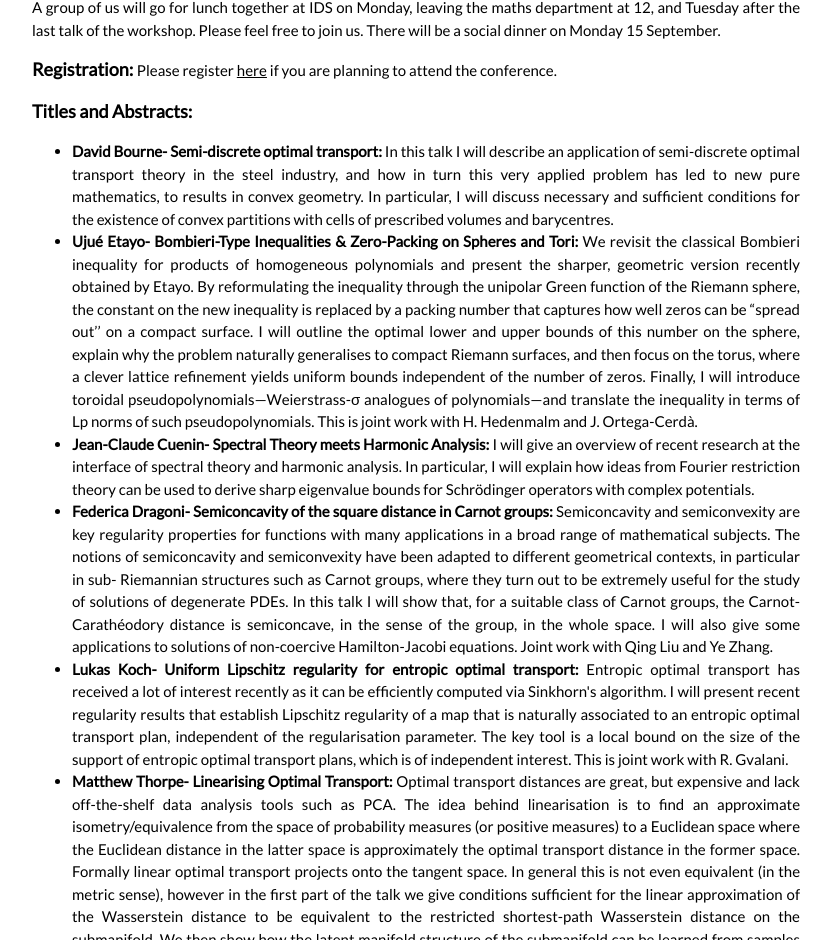
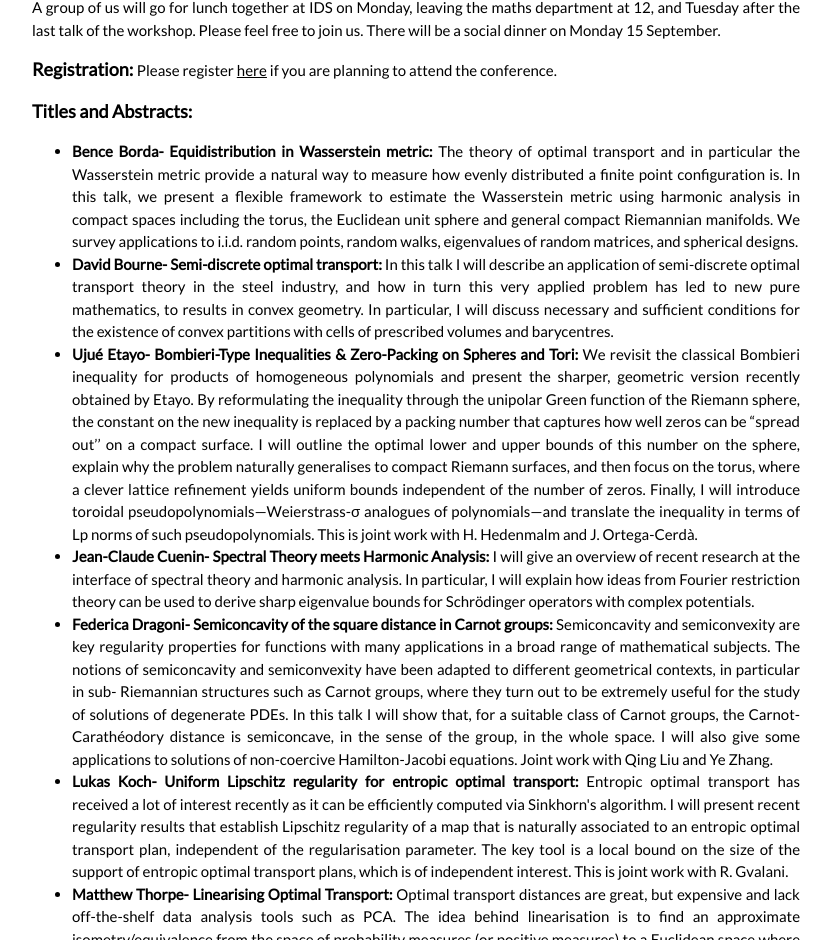
Before and after one commit to lkoch11/lkoch11.github.io, a plain HTML site: page AnalysisOT.html in a window 1280 px wide. Shown: the part 1018-1958 px from the top of the page, without its empty margins (224-1055 px from the left). Drawn offline with nearby package versions, Linux system fonts and the light colour scheme.

Commit message:
Bence's abstract

```diff
--- a/AnalysisOT.html
+++ b/AnalysisOT.html
@@ -113,6 +113,7 @@ This two-day workshop focuses on the rich interactions between analysis, partial
 
         <p><font size="4"> <b>Titles and Abstracts:</b> </font>
         <ul>
+        <li><strong> Bence Borda- Equidistribution in Wasserstein metric: </strong> The theory of optimal transport and in particular the Wasserstein metric provide a natural way to measure how evenly distributed a finite point configuration is. In this talk, we present a flexible framework to estimate the Wasserstein metric using harmonic analysis in compact spaces including the torus, the Euclidean unit sphere and general compact Riemannian manifolds. We survey applications to i.i.d. random points, random walks, eigenvalues of random matrices, and spherical designs.
         <li> <strong>David Bourne- Semi-discrete optimal transport:</strong> In this talk I will describe an application of semi-discrete optimal transport theory in the steel industry, and how in turn this very applied problem has led to new pure mathematics, to results in convex geometry. In particular, I will discuss necessary and sufficient conditions for the existence of convex partitions with cells of prescribed volumes and barycentres.
         <li> <strong>Ujué Etayo- Bombieri-Type Inequalities & Zero-Packing on Spheres and Tori:</strong>
 We revisit the classical Bombieri inequality for products of homogeneous polynomials and present the sharper, geometric version recently obtained by Etayo. By reformulating the inequality through the unipolar Green function of the Riemann sphere, the constant on the new inequality is replaced by a packing number that captures how well zeros can be “spread out’’ on a compact surface. I will outline the optimal lower and upper bounds of this number on the sphere, explain why the problem naturally generalises to compact Riemann surfaces, and then focus on the torus, where a clever lattice refinement yields uniform bounds independent of the number of zeros. Finally, I will introduce toroidal pseudopolynomials—Weierstrass-σ analogues of polynomials—and translate the inequality in terms of Lp norms of such pseudopolynomials. This is joint work with H.  Hedenmalm and J. Ortega-Cerdà.
```
